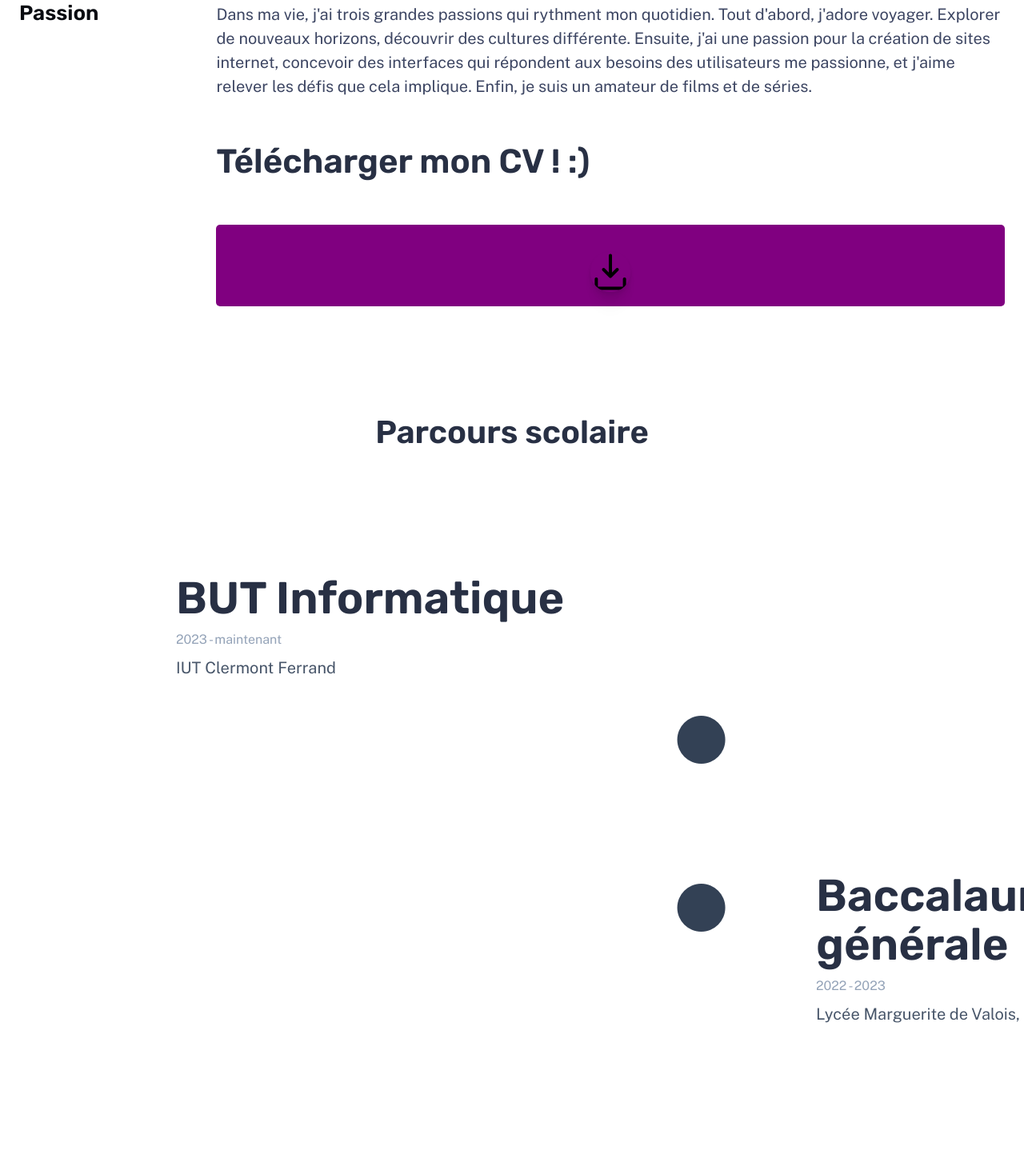
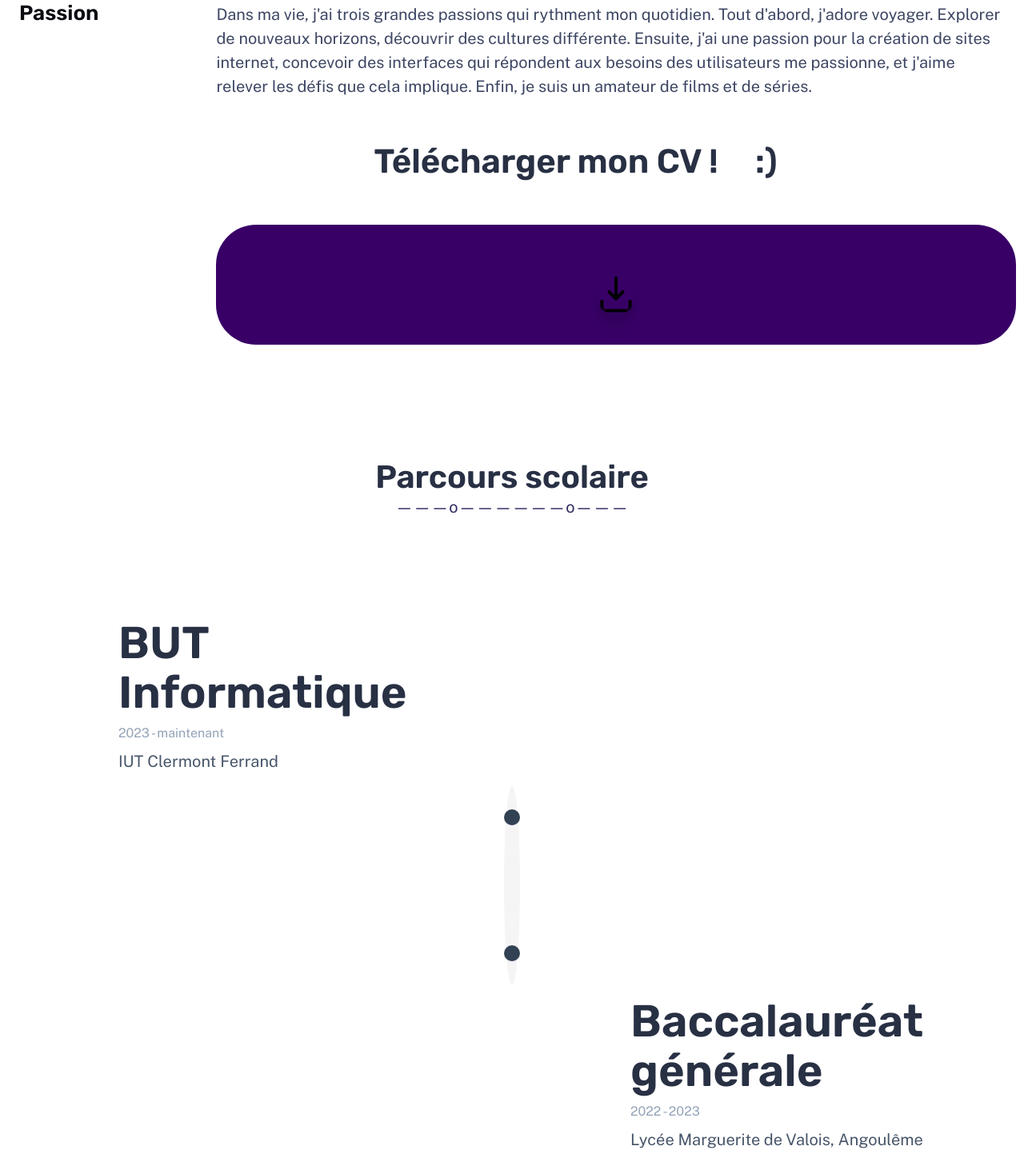
Before and after one commit to wgader27/wgader27.github.io, an Astro site: page /about in a window 1280 px wide. Shown: the part 950-2408 px from the top of the page at 80% size. Built offline with nearby package versions, Linux system fonts and the light colour scheme; Astro itself is replaced by a stand-in of ours.

Commit message:
Ajout stylisation du about

```diff
--- a/src/components/Footer.astro
+++ b/src/components/Footer.astro
@@ -6,7 +6,7 @@ const currentYear = new Date().getFullYear();
 <footer>
 	<div class="group">
 		<p>
-			Developper avec <a href="https://astro.build/">Astro</a>
+			Developper par Wahel
 			<Icon icon="rocket-launch" size="1.2em" />
 		</p>
 		<p>&copy; {currentYear} Wahel GADER</p>
--- a/src/pages/about.astro
+++ b/src/pages/about.astro
@@ -55,8 +55,8 @@ import NavAbout from '../components/NavAbout.astro'
 
 
 				<div class="content">
-					<h3>
-						Télécharger mon CV ! :)
+					<h3 style="margin-left:20%;">
+						Télécharger mon CV !  &nbsp; &nbsp; :)
 					</h3>
 				</div>
 
@@ -75,7 +75,7 @@ import NavAbout from '../components/NavAbout.astro'
 							<div class="education">
 							  <div class="edu-title">
 								<h1>Parcours scolaire</h1>
-								<span>———o———</span>
+								<span style="color:#302b63;">———o——————o———</span>
 							  </div>
 						</section>
 
@@ -185,22 +185,36 @@ import NavAbout from '../components/NavAbout.astro'
 </BaseLayout>
 
 <style>
-	#download-cv{
-        background-color: purple;
+#download-cv {
+  background-color: rgb(56, 0, 102);
   color: #fff;
   padding: 10px 20px;
   border: none;
-        border-radius: 5px;
+  border-radius: 50px;
   cursor: pointer;
   transition: background-color 0.3s ease;
+  text-align: center;
+  display: inline-block;
+  position: relative;
+  width: 1000px;
+   height: 150px;
 }
 
-    /* Style du bouton au survol */
+#download-cv a {
+  position: absolute;
+  top: 0;
+  left: 0;
+  width: 100%;
+  height: 100%;
+  display: flex;
+  align-items: center;
+  justify-content: center;
+  text-decoration: none;
+}
     #download-cv:hover {
         background-color: #302b63;
     }
 
-    /* Style du conteneur du bouton */
     #download-cv {
         text-align: center;
     }
@@ -264,40 +278,22 @@ import NavAbout from '../components/NavAbout.astro'
 </style>
 
 
-
-
  <style>
 @import url("https://fonts.googleapis.com/css?family=Montserrat:500");
 
-
 .edu {
-  /* height: 80vh; */
   display: flex;
+  flex-direction: column;
   justify-content: center;
   align-items: center;
   padding: 2% 10% 10%;
-  height: 200px;;
+  background-color: #0284c7;
   margin: 10% 0;
-  background-color: #0284c7;
+  position: relative;
 }
 
 .edu span {
   font-weight: bold;
-}
-
-#about .wave {
-  position: absolute;
-  bottom: 0;
-  width: 100%;
-  transform: translateY(-5%);
-  height: 150px;
-}
-
-#edu .wave {
-  position: absolute;
-  transform: translateX(-10%);
-  width: 100%;
-  bottom: 100;
 }
 
 .edu-title {
@@ -312,9 +308,13 @@ import NavAbout from '../components/NavAbout.astro'
 }
 
 #education .row {
-  margin: 30px;
-  padding: 5rem 20px 0;
-  display: flex;
+  display: grid;
+  grid-template-columns: 1fr auto 1fr;
+  grid-template-rows: auto auto auto;
+  gap: 20px;
+  justify-items: center;
+  align-items: center;
+  width: 100%;
 }
 
 .edu h2 {
@@ -327,97 +327,111 @@ import NavAbout from '../components/NavAbout.astro'
   color: #94a3b8;
 }
 
-.edu-title p {
-  font-size: 20px;
-}
-
 .desc-edu {
   color: #475569;
 }
 
 .col1 {
-  flex: 47%;
-  width: 550px;;
+  grid-column: 1 / 2;
+  grid-row: 1 / 2;
   background-color: #fff;
+  margin-left: 10%;
   border-radius: 20px;
   padding: 15px 20px;
-  margin-left: 200px;
   box-shadow: 1px 10px 15px -1px rgba(255, 255, 255, 0.3);
   transition: 0.2s;
+  width: 100%;
+  max-width: 500px;
 }
 
 .col1:hover {
   transform: scale(1.03);
-  transition: 0.2s;
   box-shadow: 1px 10px 15px -1px rgba(255, 255, 255, 0.6);
 }
 
 .col2 {
-flex: 6%;
-  width:400px;
-  height: 200px;
-  margin-left: 700px;
-  justify-content: center;
-	align-content: center;
+  grid-column: 2 / 3;
+  grid-row: 1 / 4;
+  display: flex;
+  flex-direction: column;
+  align-items: center;
 }
 
 .col2 ul {
   list-style: none;
+  background-color: whitesmoke;
+  padding: 0;
+  margin: 0;
+  border-radius: 90%;
 }
 
 .col2 ul > li {
   position: relative;
-}
-
-
-
-.col2 ul > li:before {
-  content: "\25CF";
-  margin-left: 100px;
-  margin-right: 10px;
-  font-size: 80px;
-  color: #334155;
-  z-index: 1;
-  position: inherit;
+  width: 20px;
+  height: 20px;
+  background-color: #334155;
+  border-radius: 50%;
+  margin: 30px 0;
 }
 
 .col2 ul > li:after {
+  content: "";
   position: absolute;
-  left: 0;
-  top: 0;
-  content: "";
-  border-left: 6px solid rgb(255, 255, 255);
-  margin-left: 34%;
-  margin-top: -2.5rem;
-  height: 13rem;
-}
-
-.col2 ul > li:first-of-type:after {
   top: 50%;
-}
-
-.col2 ul > li:last-of-type:after {
-  top: -50%;
+  left: 50%;
+  transform: translate(-50%, -50%);
+  width: 2px;
+  height: 100%;
+  background-color: #334155;
+  z-index: -1;
 }
 
 .col3 {
-  flex: 47%;
+  grid-column: 3 / 4;
+  grid-row: 3 / 4;
+  margin-left: 60%;
   background-color: #fff;
-  width: 550px;
   border-radius: 20px;
   padding: 15px 20px;
   box-shadow: 1px 10px 15px -1px rgba(255, 255, 255, 0.3);
-  margin: 10px;
-  margin-left: 1000px;
   transition: 0.2s;
+  width: 100%;
+  max-width: 500px;
 }
 
 .col3:hover {
   transform: scale(1.03);
   box-shadow: 1px 10px 15px -1px rgba(255, 255, 255, 0.6);
-  transition: 0.2s;
 }
 
+@media (max-width: 768px) {
+  .edu-title h1 {
+    font-size: 30px;
+  }
+
+  .edu-title p {
+    font-size: 16px;
+  }
+
+  #education .row {
+    grid-template-columns: 1fr;
+    grid-template-rows: auto auto auto auto;
+  }
+
+  .col1, .col3 {
+    grid-column: 1 / 2;
+    width: 100%;
+  }
+
+  .col2 {
+    grid-column: 1 / 2;
+    grid-row: 2 / 3;
+  }
+
+  .col2 ul > li:after {
+    height: 100%;
+  }
+}
 .skill {
   /* height: 80vh; */
   padding: 2% 10% 10%;
@@ -431,7 +445,7 @@ flex: 6%;
 }
 
 .skill-title {
-  color: #1e293b;
+  color: #2254a5;
   text-align: center;
 }
 
@@ -462,7 +476,7 @@ flex: 6%;
 }
 
 .items p {
-  color: #717d8d;
+  color: #6790c5;
   font-weight: bold;
   margin-top: 10px;
   margin-bottom: -5px;
```
Lines whose indentation alone changed are shown as unchanged.
